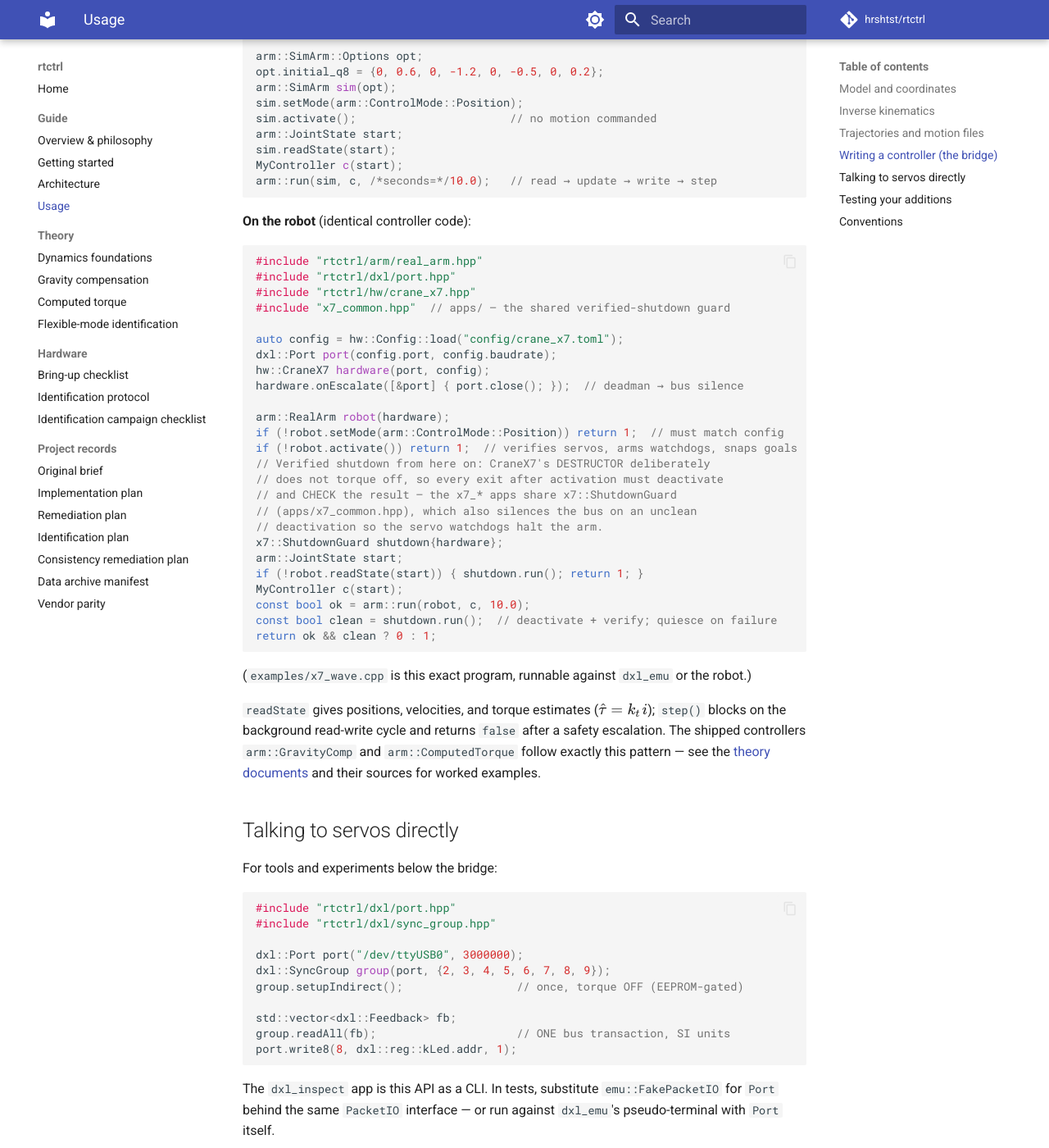
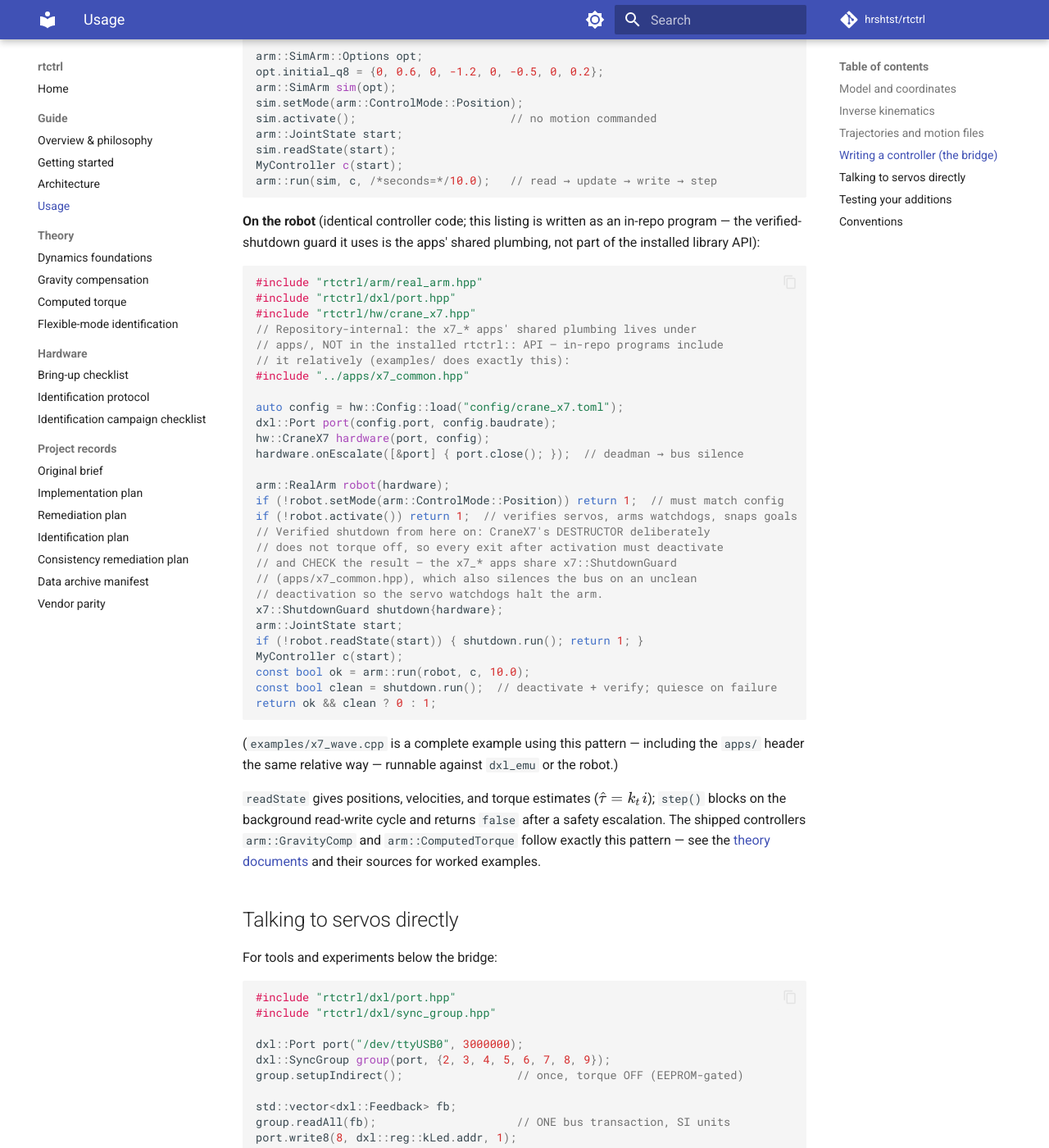
Before and after one commit to hrshtst/rtctrl, an MkDocs documentation site: the page built from docs/guide/usage.md, in a window 1280 px wide and 1400 px high, scrolled down 2080 px. Shown: the whole window at 82% size. Built offline with MkDocs 1.6.1 and Material for MkDocs 9.7.7, drawn with Linux system fonts in a browser that asks for light colours; comment, search, counter and statistics services are not loaded.

Commit message:
docs: present the hardware example as repository-internal code
The usage-guide hardware snippet included x7_common.hpp as if it were
installed API, but the guard lives under apps/ and the rtctrl::rtctrl
target exposes only include/ (review finding). The listing now uses
the relative ../apps/ include exactly as examples/ does, states that
the shared plumbing is not part of the installed library API, and the
x7_wave reference is softened to "a complete example using this
pattern".

Claude-Session: https://claude.ai/code/session_018U6gd6Z8sxPPGvah4xC6b4

````diff
--- a/docs/guide/usage.md
+++ b/docs/guide/usage.md
@@ -111,13 +111,18 @@ MyController c(start);
 arm::run(sim, c, /*seconds=*/10.0);   // read → update → write → step
 ```
 
-**On the robot** (identical controller code):
+**On the robot** (identical controller code; this listing is written
+as an in-repo program — the verified-shutdown guard it uses is the
+apps' shared plumbing, not part of the installed library API):
 
 ```cpp
 #include "rtctrl/arm/real_arm.hpp"
 #include "rtctrl/dxl/port.hpp"
 #include "rtctrl/hw/crane_x7.hpp"
-#include "x7_common.hpp"  // apps/ — the shared verified-shutdown guard
+// Repository-internal: the x7_* apps' shared plumbing lives under
+// apps/, NOT in the installed rtctrl:: API — in-repo programs include
+// it relatively (examples/ does exactly this):
+#include "../apps/x7_common.hpp"
 
 auto config = hw::Config::load("config/crane_x7.toml");
 dxl::Port port(config.port, config.baudrate);
@@ -141,7 +146,8 @@ const bool clean = shutdown.run();  // deactivate + verify; quiesce on failure
 return ok && clean ? 0 : 1;
 ```
 
-(`examples/x7_wave.cpp` is this exact program, runnable against
+(`examples/x7_wave.cpp` is a complete example using this pattern —
+including the `apps/` header the same relative way — runnable against
 `dxl_emu` or the robot.)
 
 `readState` gives positions, velocities, and torque estimates
````
